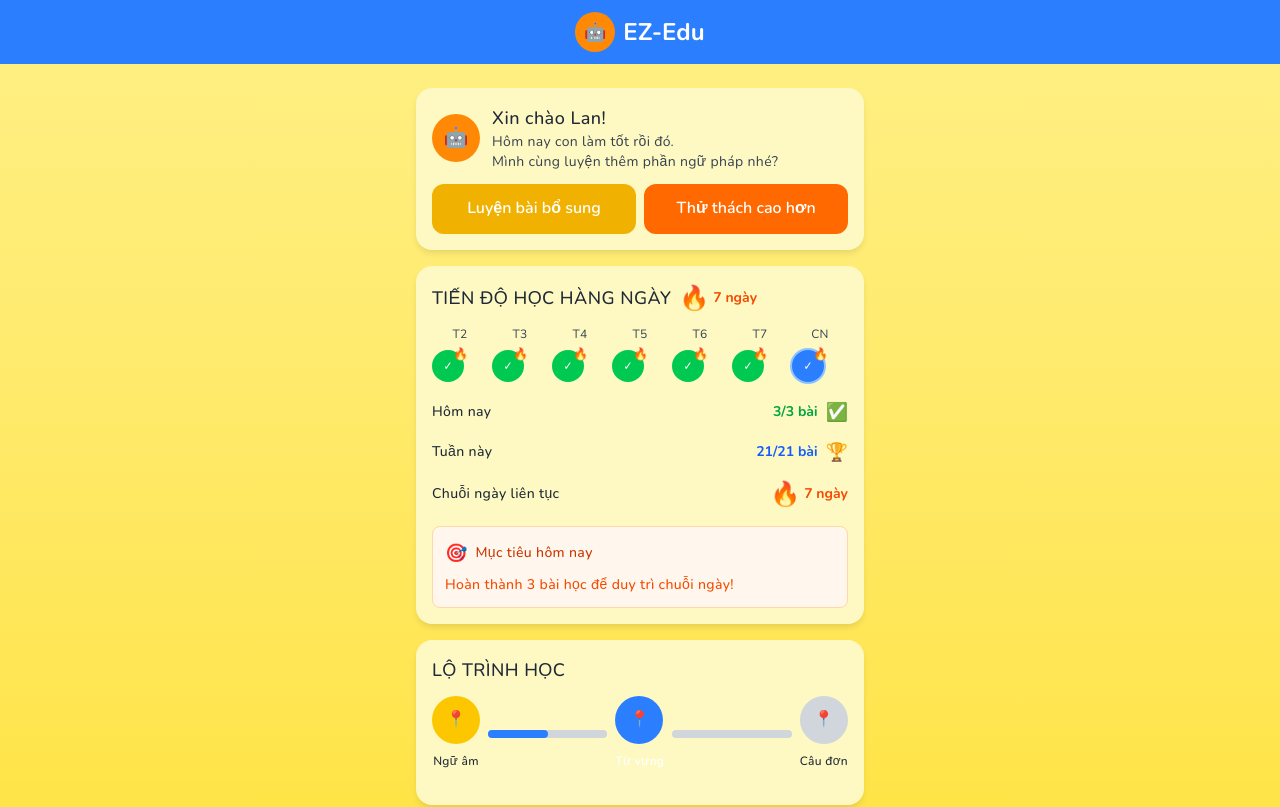
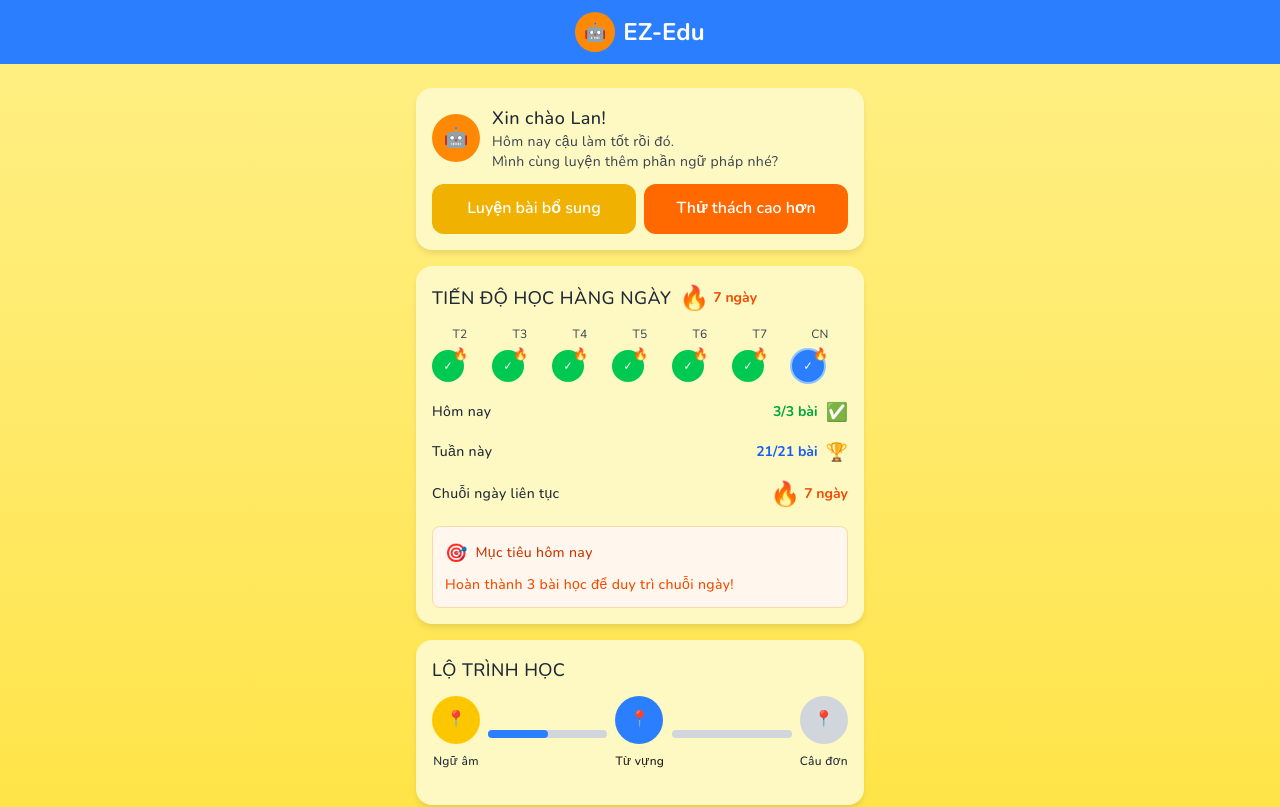
Before and after one commit to duchuyltt122/EzEdu, a Next.js app: page / in a window 1280 px wide. Shown: the top 807 px of the page. Built offline with nearby package versions, Linux system fonts and the light colour scheme.

Commit message:
change text

```diff
--- a/src/app/page.tsx
+++ b/src/app/page.tsx
@@ -25,7 +25,7 @@ export default function Home() {
               </div>
               <div>
                 <h2 className="text-lg font-bold text-readable vietnamese-text">Xin chào Lan!</h2>
-                <p className="text-sm text-readable-light vietnamese-text">Hôm nay con làm tốt rồi đó.</p>
+                <p className="text-sm text-readable-light vietnamese-text">Hôm nay cậu làm tốt rồi đó.</p>
                 <p className="text-sm text-readable-light vietnamese-text">Mình cùng luyện thêm phần ngữ pháp nhé?</p>
               </div>
             </div>
@@ -142,7 +142,7 @@ export default function Home() {
                 <div className="w-12 h-12 bg-blue-500 rounded-full flex items-center justify-center mb-1">
                   📍
                 </div>
-                <span className="text-xs text-white vietnamese-text font-medium">Từ vựng</span>
+                <span className="text-xs vietnamese-text font-medium">Từ vựng</span>
               </div>
 
               <div className="flex-1 h-2 bg-gray-300 mx-2 rounded-full"></div>
```
